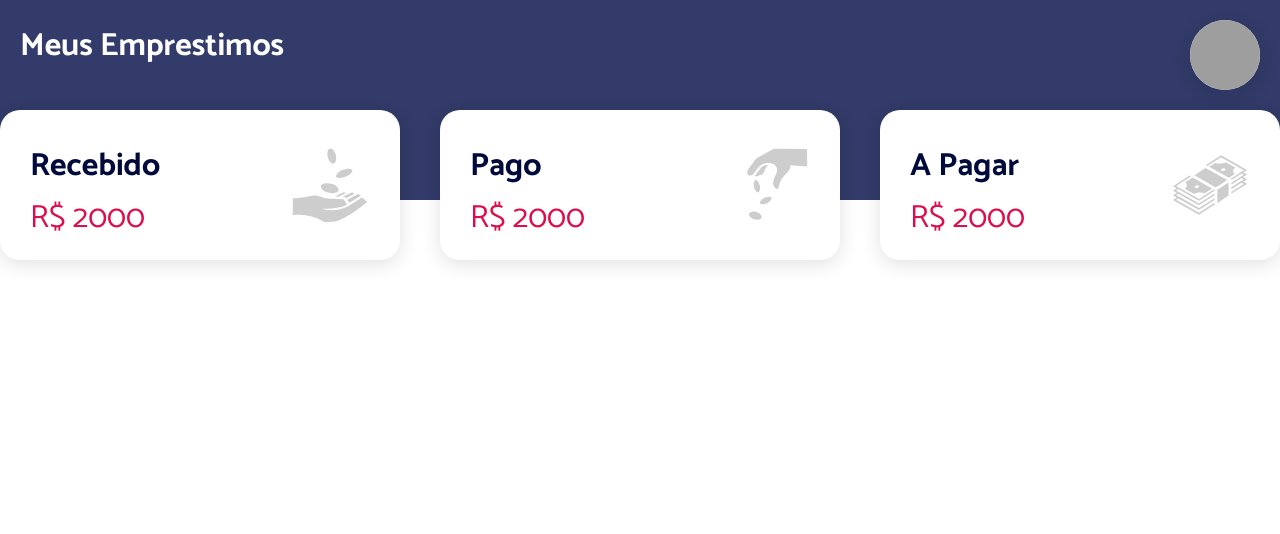
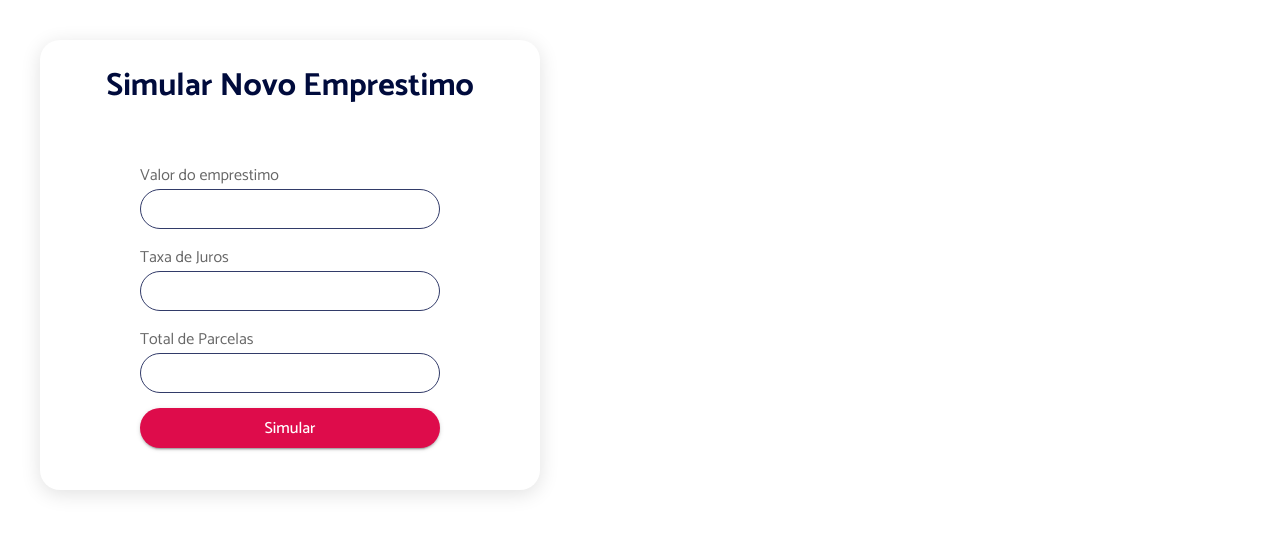
Before and after one commit to jucielly/loan-dashboard, a React (Create React App) app: page / in a window 1280 px wide. Shown: the top 534 px of the page. Built offline with nearby package versions, Linux system fonts and the light colour scheme; grey boxes are pictures that could not be loaded.

Commit message:
simulation card finished

```diff
--- /dev/null
+++ b/src/components/molecules/TextField/index.js
@@ -0,0 +1,27 @@
+import React from 'react';
+import Input from '../../atoms/input';
+import PropTypes from 'prop-types';
+import styled from 'styled-components';
+import { darken } from 'polished';
+
+const Container = styled.fieldset`
+  display: flex;
+  flex-direction: column;
+  color: ${(props) => darken(0.4, props.theme.colors.helper)};
+`;
+
+const TextField = ({ label, name }) => {
+  return (
+    <Container>
+      <label htmlFor={name}>{label}</label>
+      <Input />
+    </Container>
+  );
+};
+
+TextField.propTypes = {
+  label: PropTypes.string.isRequired,
+  name: PropTypes.string,
+};
+
+export default TextField;
--- /dev/null
+++ b/src/components/organisms/LoanSimulatorCard/index.js
@@ -0,0 +1,28 @@
+import React from 'react';
+import styled from 'styled-components';
+import SimpleCard from '../../atoms/SimpleCard';
+import LoanSimulatorForm from '../LoanSimulatorForm';
+
+const Card = styled(SimpleCard)`
+  color: ${(props) => props.theme.colors.fontColor};
+  margin: 40px;
+  flex-direction: column;
+  align-items: center;
+  height: 450px;
+  width: 500px;
+
+  h1 {
+    margin-top: 20px;
+  }
+`;
+
+const LoanSimulatorCard = () => {
+  return (
+    <Card>
+      <h1>Simular Novo Emprestimo</h1>
+      <LoanSimulatorForm />
+    </Card>
+  );
+};
+
+export default LoanSimulatorCard;
--- a/src/components/molecules/LoanSimulatorForm/index.js
+++ b/src/components/organisms/LoanSimulatorForm/index.js
@@ -1,21 +1,21 @@
 import React from 'react';
-import Input from '../../atoms/input';
 import Button from '../../atoms/Button';
 import styled from 'styled-components';
+import TextField from '../../molecules/TextField';
 
 const StyledForm = styled.form`
-  margin-top: 40px;
   align-items: center;
   display: flex;
   flex-direction: column;
+  margin-top: 50px;
 `;
 
 const LoanSimulatorForm = () => {
   return (
     <StyledForm>
-      <Input placeholder="Valor a ser emprestado" />
-      <Input placeholder="taxa de juros" />
-      <Input placeholder="total de parcelas" />
+      <TextField label="Valor do emprestimo" name="loan" />
+      <TextField label="Taxa de Juros" name="taxes" />
+      <TextField label="Total de Parcelas" name="installments" />
       <Button>Simular</Button>
     </StyledForm>
   );
--- a/src/components/pages/testPage/index.js
+++ b/src/components/pages/testPage/index.js
@@ -1,8 +1,8 @@
 import React from 'react';
-import Header from '../../organisms/Header';
+import LoanSimulatorCard from '../../organisms/LoanSimulatorCard';
 
 const Test = () => {
-  return <Header />;
+  return <LoanSimulatorCard />;
 };
 
 export default Test;
--- a/src/styles/GlobalStyle/index.js
+++ b/src/styles/GlobalStyle/index.js
@@ -15,5 +15,9 @@ button {
 }
 input:focus {
     outline: none;
-};
+}
+
+fieldset{
+    border: none;
+}
 `;
```
